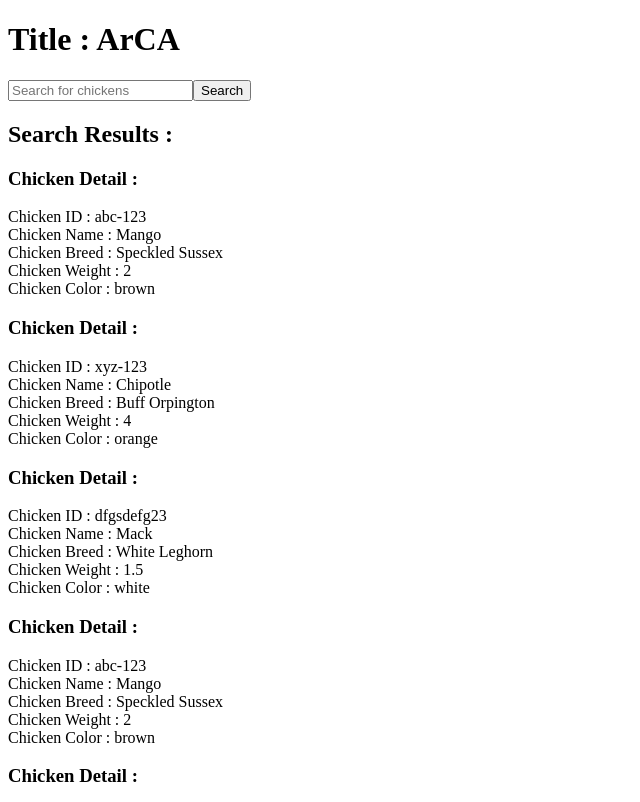
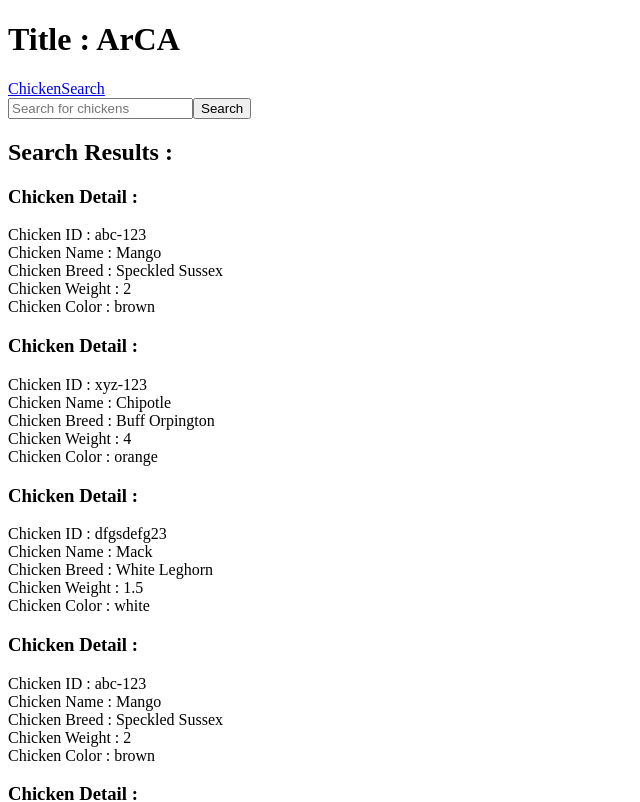
Before and after one commit to carpaltunnel/2025-fall-angular, an Angular app: page / in a window 1280 px wide. Shown: the top 802 px of the page, without its empty margins (0-640 px from the left). Built offline with nearby package versions, Linux system fonts and the light colour scheme.

Commit message:
Add routes

```diff
--- a/src/app/app.html
+++ b/src/app/app.html
@@ -1,7 +1,8 @@
 <h1>Title : {{ title() }}</h1>
-<app-chicken-search></app-chicken-search>
-
-<!-- app-chickens></app-chickens -->
+<!-- <app-chicken-search></app-chicken-search -->
 <!-- * * * * * * * * * * * * * * * * * * * * * * * * * * * * * * * * -->
+<a [routerLink]="['/']">
+  ChickenSearch
+</a>
 
 <router-outlet />
--- a/src/app/app.routes.ts
+++ b/src/app/app.routes.ts
@@ -1,3 +1,16 @@
 import { Routes } from '@angular/router';
+import { ChickenSearch } from './chicken-search/chicken-search';
+import { ChickenDetails } from './chicken-details/chicken-details';
 
-export const routes: Routes = [];
+export const routes: Routes = [
+  {
+    path: '',
+    component: ChickenSearch,
+    title: 'Chicken Search',
+  },
+  {
+    path: 'chickens/:id',
+    component: ChickenDetails,
+    title: 'Chicken Details',
+  }
+];
--- a/src/app/app.ts
+++ b/src/app/app.ts
@@ -1,11 +1,11 @@
 import { Component, signal } from '@angular/core';
-import { RouterOutlet } from '@angular/router';
+import { RouterOutlet, RouterModule } from '@angular/router';
 
 import { ChickenSearch } from './chicken-search/chicken-search';
 
 @Component({
   selector: 'app-root',
-  imports: [RouterOutlet, ChickenSearch],
+  imports: [RouterModule, RouterOutlet],
   templateUrl: './app.html',
   styleUrl: './app.css'
 })
```
